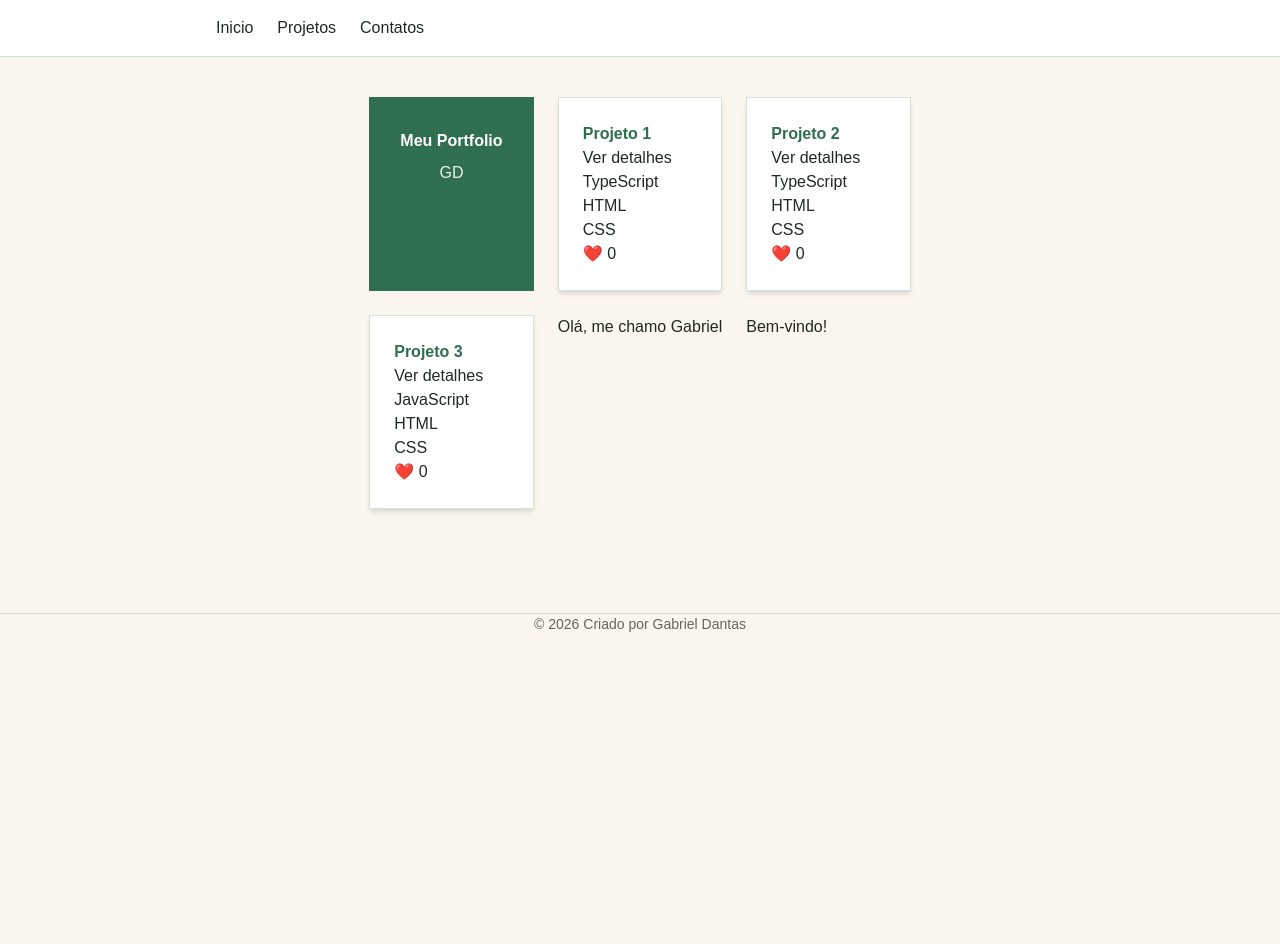
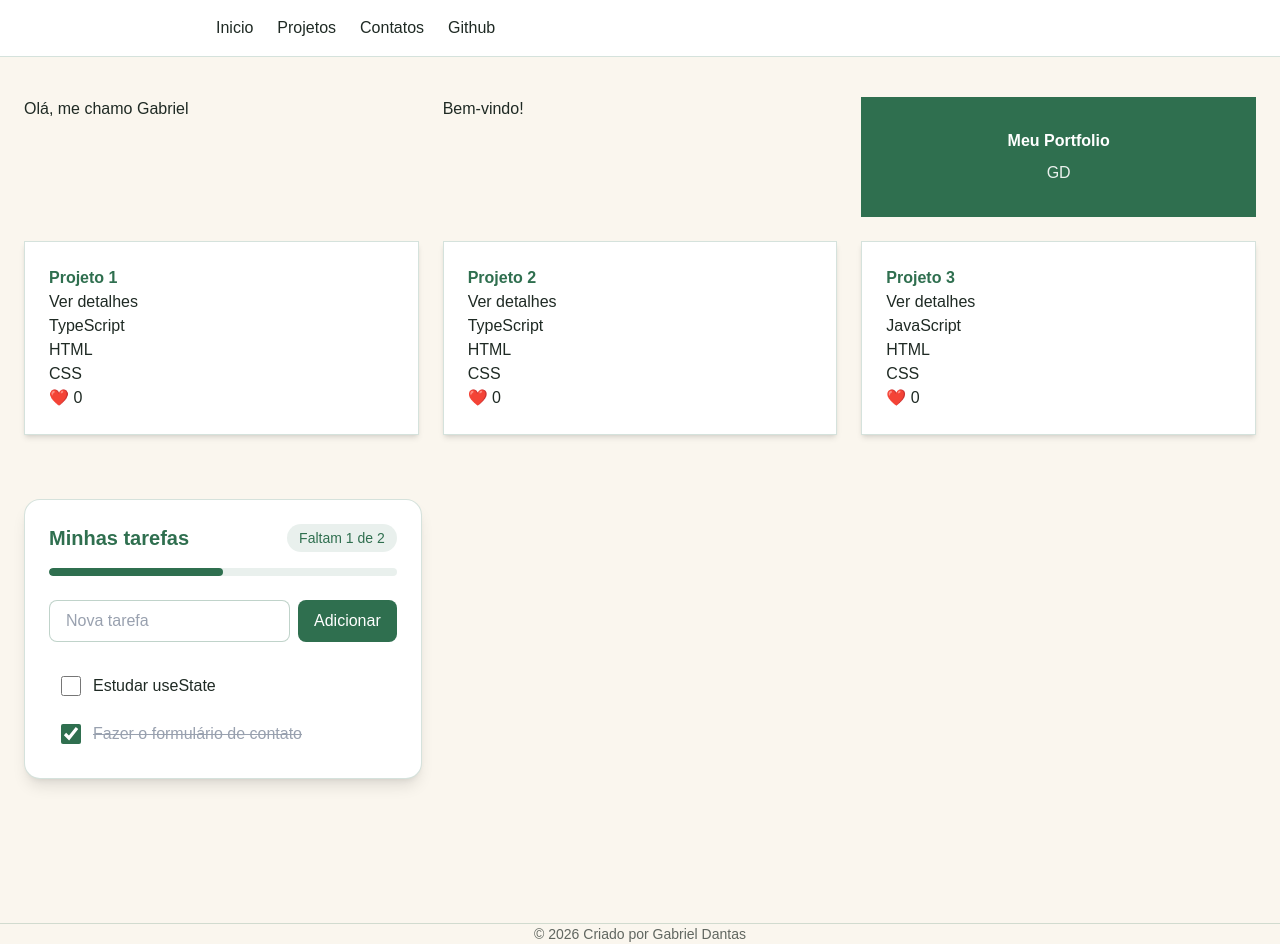
Before and after one commit to gdantas2323/meu-portfolio, a Next.js app: page / in a window 1280 px wide. Before the commit the page ends 800 px from the top, so only its background shows below. Built offline with nearby package versions, Linux system fonts and the light colour scheme.

Commit message:
lista de tarefas

```diff
--- /dev/null
+++ b/app/componentes/ListaTarefas.tsx
@@ -0,0 +1,94 @@
+"use client";
+import { useState, type FormEvent } from "react";
+
+type Tarefa = { id: number; texto: string; feita: boolean };
+
+export default function ListaTarefas() {
+  const [tarefas, setTarefas] = useState<Tarefa[]>([
+    { id: 1, texto: "Estudar useState", feita: false },
+    { id: 2, texto: "Fazer o formulário de contato", feita: true },
+  ]);
+  const [novaTarefa, setNovaTarefa] = useState("");
+
+  function adicionar(e: FormEvent<HTMLFormElement>) {
+    e.preventDefault();
+    if (novaTarefa.trim() === "") return;
+    setTarefas([...tarefas, { id: Date.now(), texto: novaTarefa, feita: false }]);
+    setNovaTarefa("");
+  }
+
+  function alternar(id: number) {
+    setTarefas(
+      tarefas.map((t) => (t.id === id ? { ...t, feita: !t.feita } : t))
+    );
+  }
+
+  const faltam = tarefas.filter((t) => !t.feita).length;
+  const total = tarefas.length;
+  const percentual =
+    total === 0 ? 0 : Math.round(((total - faltam) / total) * 100);
+
+  return (
+    <section className="max-w-md mx-auto my-10 p-6 rounded-2xl bg-superficie shadow-lg border border-destaque/20">
+      <div className="flex items-center justify-between mb-4">
+        <h2 className="text-xl font-bold text-destaque">Minhas tarefas</h2>
+        <span className="text-sm font-medium px-3 py-1 rounded-full bg-destaque/10 text-destaque">
+          {faltam === 0 ? "Tudo feito!" : `Faltam ${faltam} de ${total}`}
+        </span>
+      </div>
+
+      <div className="h-2 mb-6 rounded-full bg-destaque/10 overflow-hidden">
+        <div
+          className="h-full rounded-full bg-destaque transition-all duration-500"
+          style={{ width: `${percentual}%` }}
+        />
+      </div>
+
+      <form onSubmit={adicionar} className="flex gap-2 mb-6">
+        <input
+          value={novaTarefa}
+          onChange={(e) => setNovaTarefa(e.target.value)}
+          placeholder="Nova tarefa"
+          className="flex-1 px-4 py-2 rounded-lg border border-destaque/30 bg-white outline-none focus:ring-2 focus:ring-destaque/40 placeholder:text-gray-400"
+        />
+        <button
+          type="submit"
+          className="px-4 py-2 rounded-lg bg-destaque text-white font-medium hover:opacity-90 active:scale-95 transition"
+        >
+          Adicionar
+        </button>
+      </form>
+
+      <ul className="space-y-2">
+        {tarefas.map((t) => (
+          <li
+            key={t.id}
+            className="rounded-lg hover:bg-destaque/5 transition-colors"
+          >
+            <label className="flex items-center gap-3 px-3 py-2 cursor-pointer">
+              <input
+                type="checkbox"
+                checked={t.feita}
+                onChange={() => alternar(t.id)}
+                className="size-5 accent-destaque cursor-pointer"
+              />
+              <span
+                className={`transition-colors ${
+                  t.feita ? "line-through text-gray-400" : ""
+                }`}
+              >
+                {t.texto}
+              </span>
+            </label>
+          </li>
+        ))}
+      </ul>
+
+      {total === 0 && (
+        <p className="text-center text-gray-400 py-4">
+          Nenhuma tarefa por enquanto.
+        </p>
+      )}
+    </section>
+  );
+}
--- a/app/componentes/Menu.tsx
+++ b/app/componentes/Menu.tsx
@@ -4,6 +4,7 @@ const links = [
     {href: "/",texto: "Inicio"},
     {href: "/projetos",texto: "Projetos"},
     {href: "/contatos",texto: "Contatos"},
+    {href: "/github",texto: "Github"},
 
 ];
 
--- /dev/null
+++ b/app/github/page.tsx
@@ -0,0 +1,13 @@
+export default async function Github(){
+    const res = await fetch(
+     "https://api.github.com/users/gdantas2323/repos"
+    );
+    const repos = await res.json();
+
+    return (
+    <ul>
+        {repos.map((r) => <li key ={r.id}>{r.name}</li>)}
+    </ul>
+
+    );
+}
--- a/app/page.tsx
+++ b/app/page.tsx
@@ -1,12 +1,15 @@
 import Cabecalho from "./componentes/Cabecalho"
 import Cartao from "./componentes/Cartao"
 import {Projetos} from "./dados"
+import ListaTarefas from "./componentes/ListaTarefas"
 
 export default function Home(){
   const nome = "Gabriel"
   return(
       <main className="max-w4x1 mx-auto px-6 py-10">
         <div className="grid gap-6 sm:grid-cols-2 lg:grid-cols-3">
+          <h1>Olá, me chamo {nome}</h1>
+          <p className = "intro">Bem-vindo!</p>
         <Cabecalho />
         {Projetos.map((p)=>(
           <Cartao key={p.id}
@@ -15,8 +18,7 @@ export default function Home(){
           descricao={p.descricao}
           tecnologias={p.tecnologias}/>
         ))}
-        <h1>Olá, me chamo {nome}</h1>
-        <p className = "intro">Bem-vindo!</p>
+      <ListaTarefas />
         </div>
       </main>
   );
```
